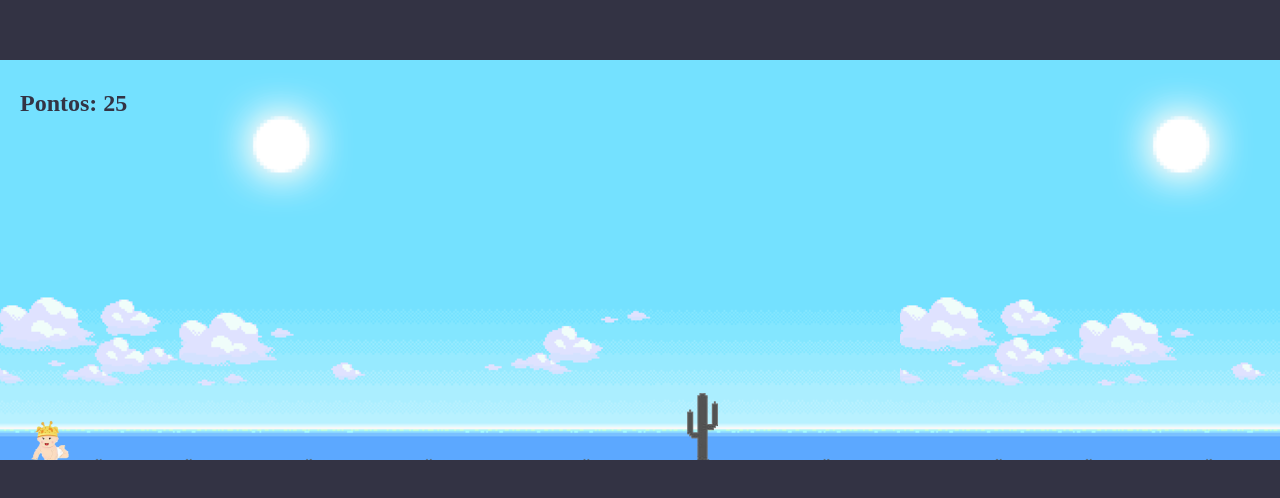
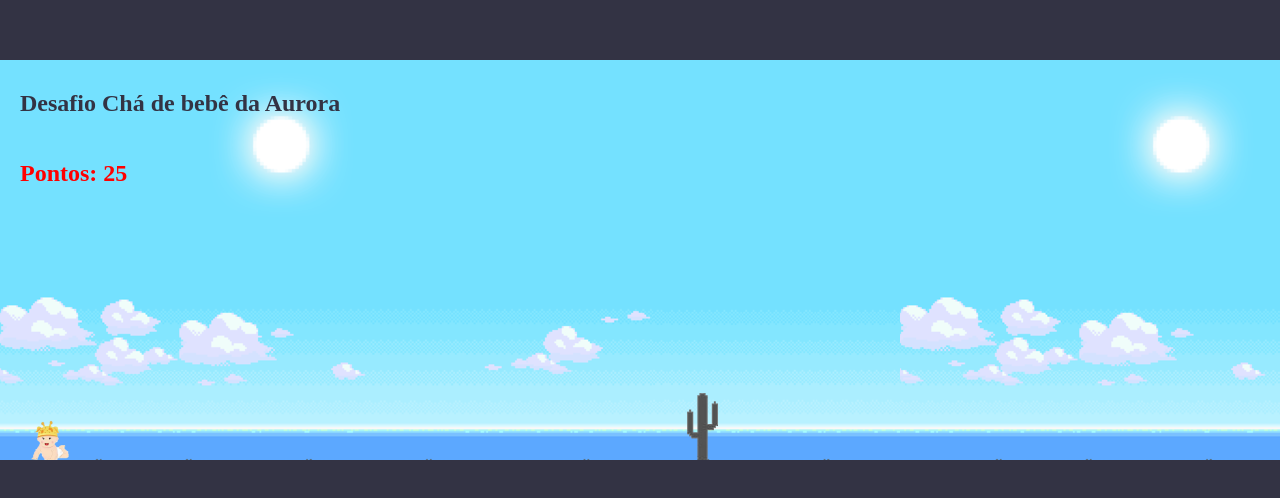
Before and after one commit to adolpho-cavalcanti/baby, a plain HTML site: page index.html in a window 1280 px wide. Shown: the part 140-638 px from the top of the page. Drawn offline with Linux system fonts and the light colour scheme.

Commit message:
Add color in score

```diff
--- a/index.html
+++ b/index.html
@@ -9,6 +9,7 @@
 </head>
 <body>
   <div class="game">
+    <h2 class="title">Desafio Chá de bebê da Aurora</h2>
     <span class="score"></span>
     <div class="dino"></div>
     <div class="cacto"></div>
--- a/script.js
+++ b/script.js
@@ -39,6 +39,16 @@ setInterval(() => {
     window.location= "https://ge.globo.com";
   }
 
+  if(count < 30) {
+    score.style.color = "red";
+  }
+  if(count > 30 && count < 70) {
+    score.style.color = "orange";
+  }
+  if(count > 70) {
+    score.style.color = "green";
+  }
+
   count++;
   score.innerHTML = `Pontos: ${count}`;
 }, 200);
--- a/style.css
+++ b/style.css
@@ -24,9 +24,16 @@ body {
   background-image: url(img/bg.png);
 }
 
+.title {
+  position: absolute;
+  top: 30px;
+  left: 20px;
+  color: #334;
+}
+
 .score {
   position: absolute;
-  top: 30px;
+  top: 100px;
   left: 20px;
   font-size: x-large;
   color: #334;
```
